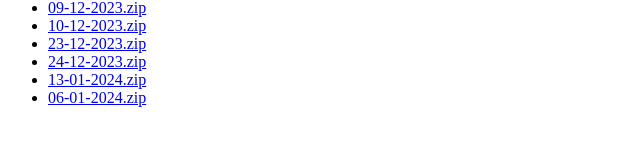
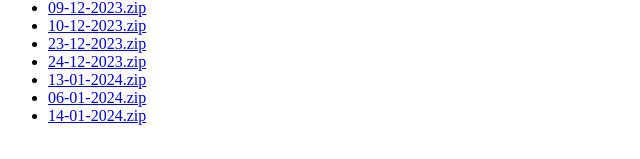
Before and after one commit to gupta9696/Resume, a plain HTML site: page index.html in a window 1280 px wide. Shown: the part 139-298 px from the top of the page, without its empty margins (0-640 px from the left). Drawn offline with Linux system fonts and the light colour scheme.

Commit message:
Update index.html

```diff
--- a/index.html
+++ b/index.html
@@ -20,7 +20,7 @@
         const folderPath = 'Weekend/';
 
         // Replace 'your-file1.txt', 'your-file2.txt', etc. with your actual file names
-        const fileNames = ['09-12-2023.zip', '10-12-2023.zip', '23-12-2023.zip','24-12-2023.zip','13-01-2024.zip','06-01-2024.zip'];
+        const fileNames = ['09-12-2023.zip', '10-12-2023.zip', '23-12-2023.zip','24-12-2023.zip','13-01-2024.zip','06-01-2024.zip','14-01-2024.zip'];
 
         // Get the ul element where we'll add the file links
         const fileList = document.getElementById('fileList');
```
